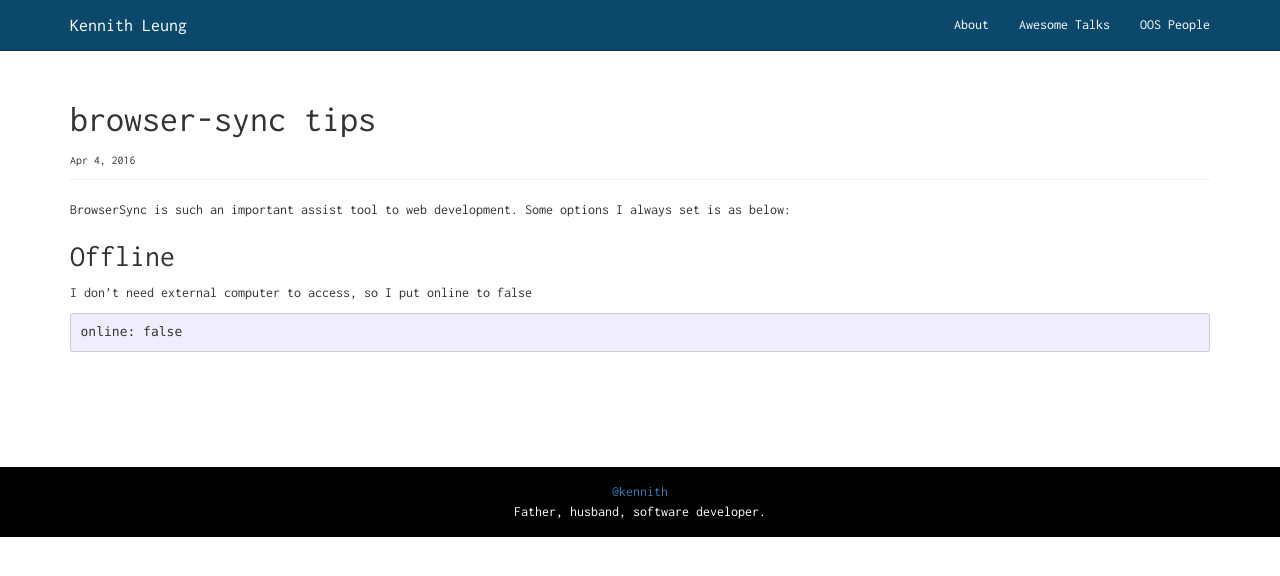
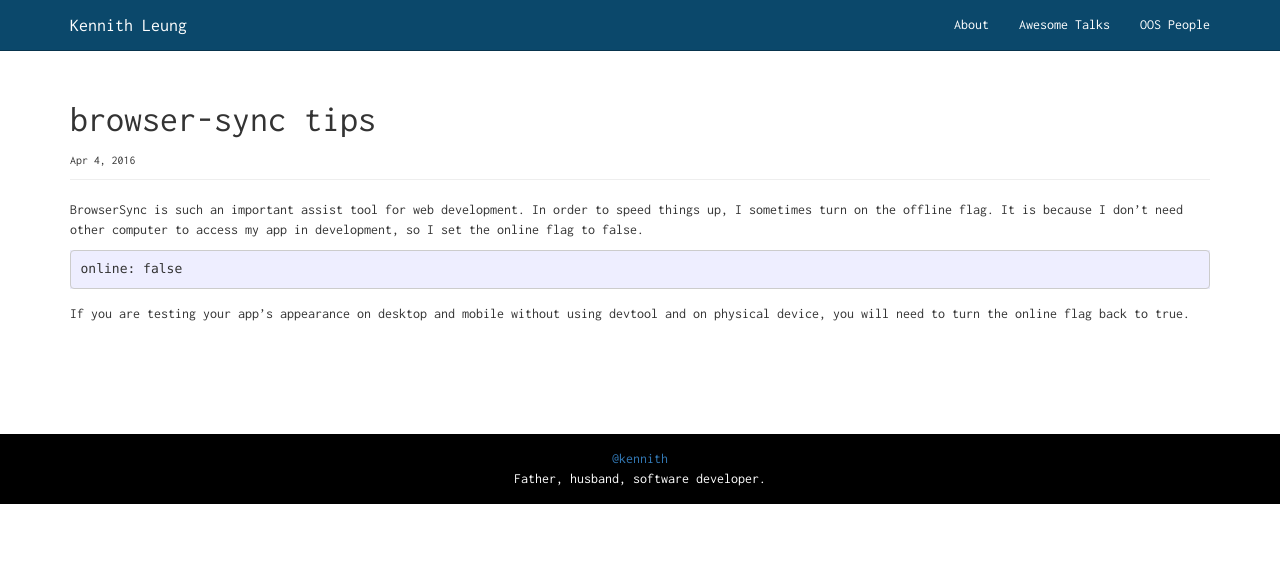
Before and after one commit to kennith/kennith.github.io, a Jekyll site: the page built from _posts/2016-04-04-browser-sync-tips.markdown, in a window 1280 px wide. Shown: the top 576 px of the page. Built offline with Jekyll 4.4.1, drawn with Linux system fonts in a browser that asks for light colours.

Commit message:
Claify why setting the online flag to false

````diff
--- a/_posts/2016-04-04-browser-sync-tips.markdown
+++ b/_posts/2016-04-04-browser-sync-tips.markdown
@@ -2,13 +2,10 @@
 layout: post
 title: browser-sync tips
 ---
-BrowserSync is such an important assist tool to web development. Some options I always set is as below:
-
-
-## Offline
-
-I don't need external computer to access, so I put online to false
+BrowserSync is such an important assist tool for web development. In order to speed things up, I sometimes turn on the offline flag. It is because I don't need other computer to access my app in development, so I set the online flag to false.
 
 ```
 online: false
 ```
+
+If you are testing your app's appearance on desktop and mobile without using devtool and on physical device, you will need to turn the online flag back to true.
````
